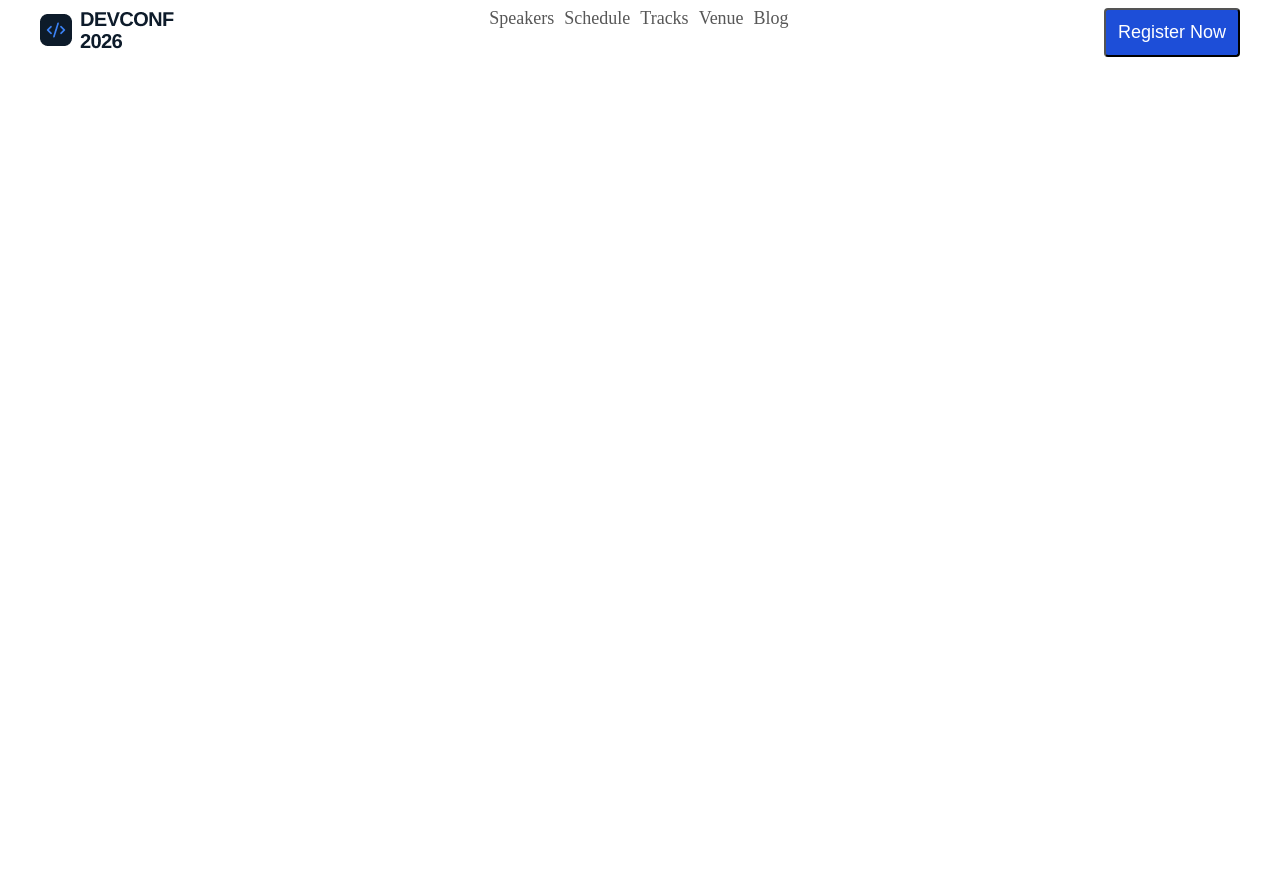
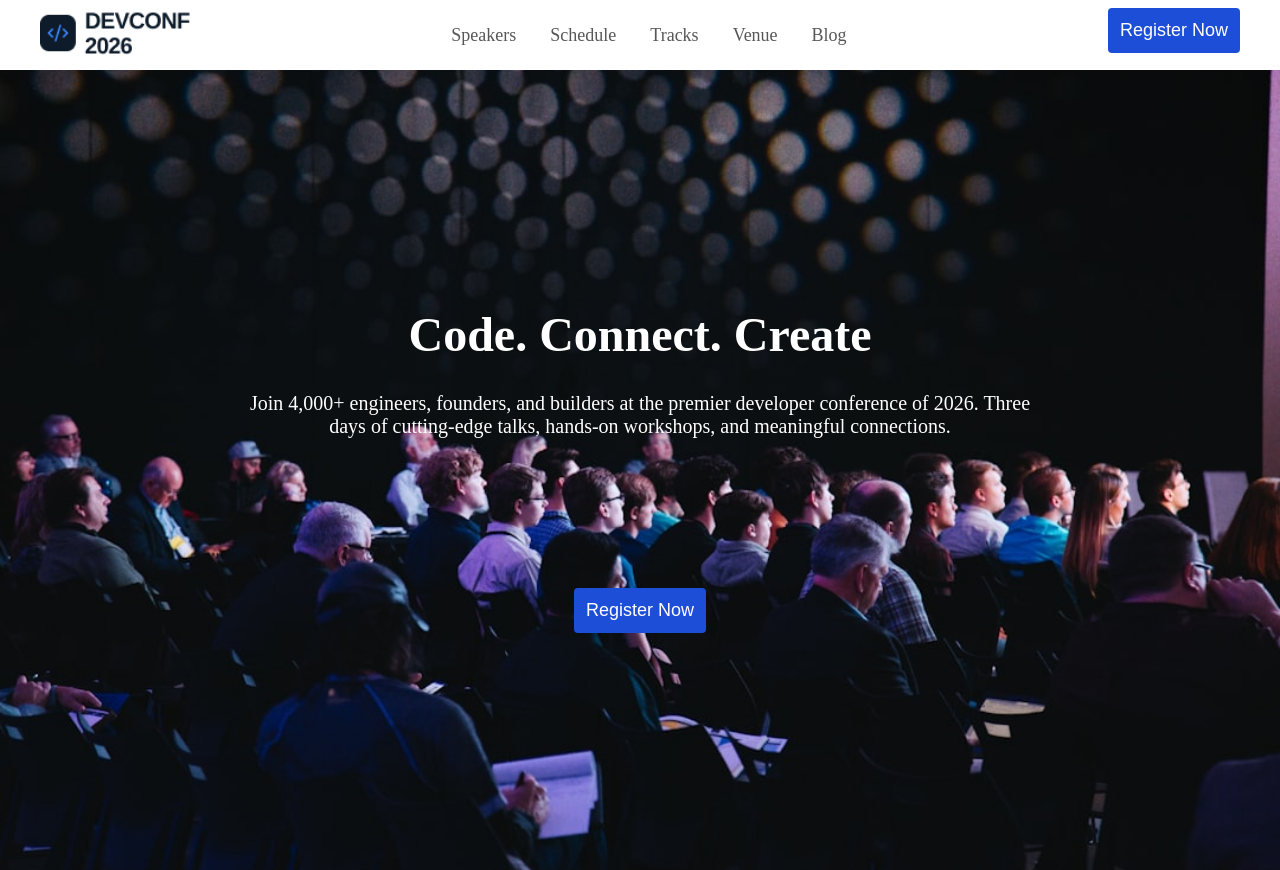
Before and after one commit to rafiqsd85/Dev-conf-26, a plain HTML site: page index.html in a window 1280 px wide. Before the commit the page ends 800 px from the top, so only its background shows below. Drawn offline with Linux system fonts and the light colour scheme.

Commit message:
banner section completed

```diff
--- a/index.html
+++ b/index.html
@@ -5,6 +5,9 @@
     <meta name="viewport" content="width=device-width, initial-scale=1.0">
     <title>Dev-conf-2026</title>
     <link rel="stylesheet" href="./styles.css">
+    <link rel="preconnect" href="https://fonts.googleapis.com">
+<link rel="preconnect" href="https://fonts.gstatic.com" crossorigin>
+<link href="https://fonts.googleapis.com/css2?family=Inter:ital,opsz,wght@0,14..32,100..900;1,14..32,100..900&display=swap" rel="stylesheet">
 </head>
 <body>
     <header>
@@ -13,17 +16,25 @@
                 <img src="./images/logo.png">
             </div>
             <ul>
-                <li><a href="#speakers">Speakers</a></li>
-                <li><a href="#schedule">Schedule</a></li>
-                <li><a href="#tracks">Tracks</a></li>
-                <li><a href="#venue">Venue</a></li>
-                <li><a href="#blog">Blog</a></li>
+                <li><a href="">Speakers</a></li>
+                <li><a href="">Schedule</a></li>
+                <li><a href="">Tracks</a></li>
+                <li><a href="">Venue</a></li>
+                <li><a href="">Blog</a></li>
             </ul>
             <div>
                 <button class="reg-button">Register Now</button>
             </div>
-
         </nav>
     </header>
+    <section class="hero">
+        <div class ="hero-text">
+            <h1>Code. Connect. Create</h1>
+            <p>Join 4,000+ engineers, founders, and builders at the premier
+                 developer conference of 2026. Three days of cutting-edge talks,
+                  hands-on workshops, and meaningful connections.</p>
+            <button class="reg-button">Register Now</button>
+        </div>
+    </section>
 </body>
 </html>
--- a/styles.css
+++ b/styles.css
@@ -3,32 +3,67 @@
     padding: 0;
 
 }
+.hero{
+    background-image: url('./images/banner.jpg');
+     background-size: cover;
+     background-position: center;
+     display: flex;
+     justify-content: center;
+     align-items: center;
+     height: 100vh;
+    text-align: center;
+}
+.hero-text{
+    color: #FFFFFF;
+    max-width: 800px;
+}
+.hero-text h1{
+    font-size: 48px;
+    margin-bottom: 20px;
+    padding-bottom: 10px;
+}
+.hero-text p{
+    font-size: 20px;
+    margin-bottom: 100px;
+    padding-bottom: 50px;
+}
 nav{
     background-color: #FFFFFF;
-    Display: flex;
+    display: flex;
     justify-content: space-between;
     max-width: 1200px;
     margin:  auto;
     padding: 8px 0;
 }
+nav img{
+    width: 150px;
+    height: 50px;
+}
 ul{
     list-style: none;
     display: flex;
     justify-content: space-between;
+    align-items: center;
     gap: 10px;
 }
 ul li a{
     text-decoration: none;
     color: #575757;
     font-size: 18px;
-    text-align: center;
+    padding: 8px 12px;
+}
+ul li a:hover{
+    color: #1D4ED8;
 }
 .reg-button{
     background-color: #1D4ED8;
-
     padding: 12px 12px;
+    border: none;
     border-radius: 4px;
     color: #FFFFFF;
     font-size: 18px;
     cursor: pointer;
 }
+.reg-button:hover{
+    background-color: #637498;
+}
```
